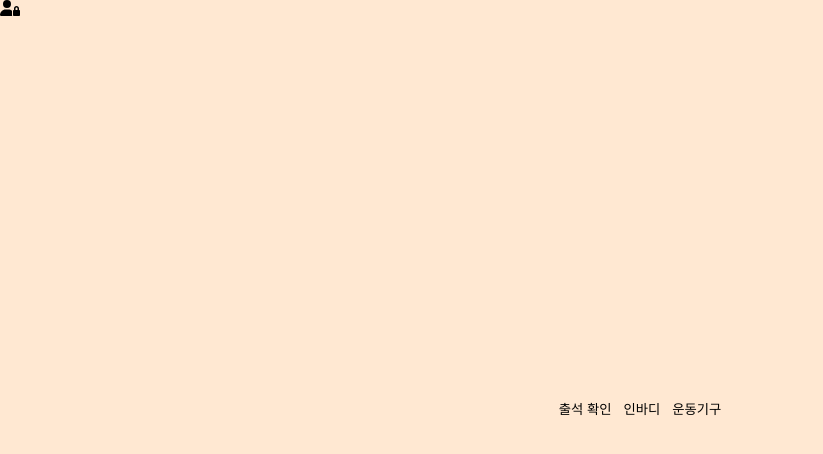
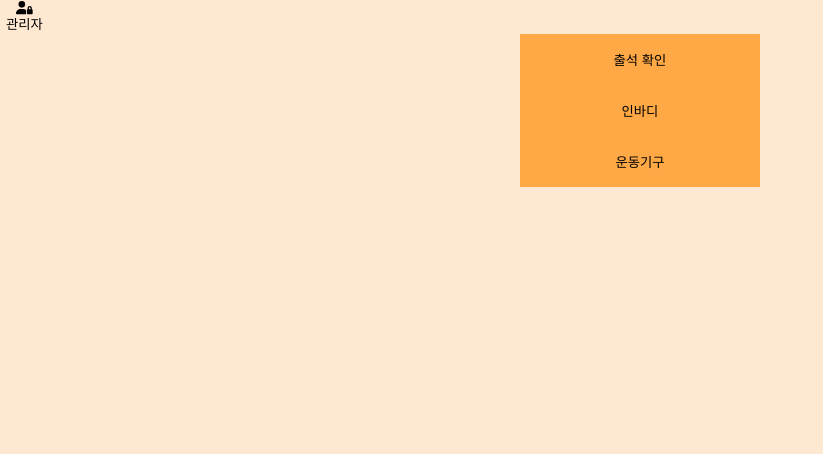
Before and after one commit to student-inbody-kiosk/ATIBO, a Vue app in the folder frontend/: page / in a window 1280 px wide. Shown: the top 454 px of the page, without its empty margins (0-823 px from the left). Built offline with nearby package versions, Linux system fonts and the light colour scheme.

Commit message:
FE:fix: modify KioLayout flex and TheKeypad width

```diff
--- a/frontend/src/components/kiosk/KioLayout.vue
+++ b/frontend/src/components/kiosk/KioLayout.vue
@@ -23,6 +23,7 @@
 
 .kiosk-container__main {
     display: flex;
-    justify-content: center;
+    flex-direction: column;
+    align-items: center;
 }
 </style>
--- a/frontend/src/components/kiosk/TheKeypad.vue
+++ b/frontend/src/components/kiosk/TheKeypad.vue
@@ -47,6 +47,7 @@ import TheKeypadButton from './TheKeypadButton.vue';
     grid-template-columns: repeat(3, 1fr);
     grid-auto-rows: minmax(5rem, auto);
     grid-gap: 1rem;
+    width: 100%;
 }
 
 .keypad__button {
--- a/frontend/src/views/kiosk/KioIndexView.vue
+++ b/frontend/src/views/kiosk/KioIndexView.vue
@@ -1,24 +1,41 @@
 <script setup lang="ts">
 import KioLayout from '@/components/kiosk/KioLayout.vue';
+import IconButton from '@/components/common/IconButton.vue';
+import TheButton from '@/components/common/TheButton.vue';
 </script>
 
 <template>
     <KioLayout>
         <template #kiosk-header>
-            <font-awesome-icon
-                icon="user-lock"
-                @click="$router.push({ name: 'admin' })" />
+            <IconButton
+                text="관리자"
+                emitMessage="admin"
+                @admin="$router.push({ name: 'admin' })">
+                <template #icon>
+                    <font-awesome-icon icon="user-lock" />
+                </template>
+            </IconButton>
         </template>
         <template #kiosk-main>
-            <button @click="$router.push({ name: 'kiosk-attend' })">
-                출석 확인
-            </button>
-            <button @click="$router.push({ name: 'kiosk-inbody' })">
-                인바디
-            </button>
-            <button @click="$router.push({ name: 'kiosk-gym' })">
-                운동기구
-            </button>
+            <TheButton
+                text="출석 확인"
+                color="kiosk-primary"
+                size="lg"
+                emitMessage="attend"
+                @attend="$router.push({ name: 'kiosk-attend' })" />
+            <TheButton
+                text="인바디"
+                color="kiosk-primary"
+                size="lg"
+                emitMessage="attend"
+                @attend="$router.push({ name: 'kiosk-attend' })" />
+
+            <TheButton
+                text="운동기구"
+                color="kiosk-primary"
+                size="lg"
+                emitMessage="attend"
+                @attend="$router.push({ name: 'kiosk-attend' })" />
         </template>
     </KioLayout>
 </template>
```
